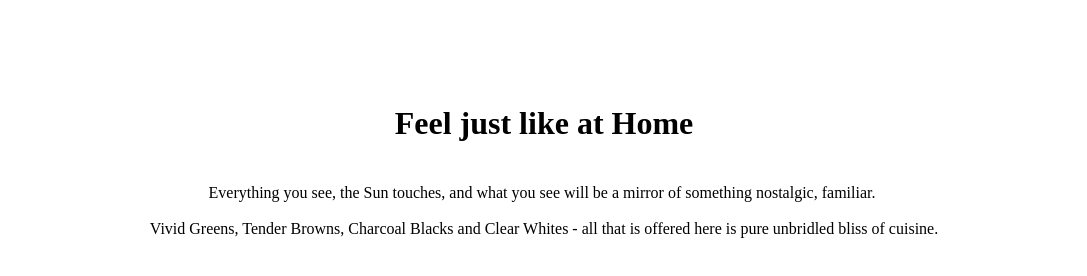
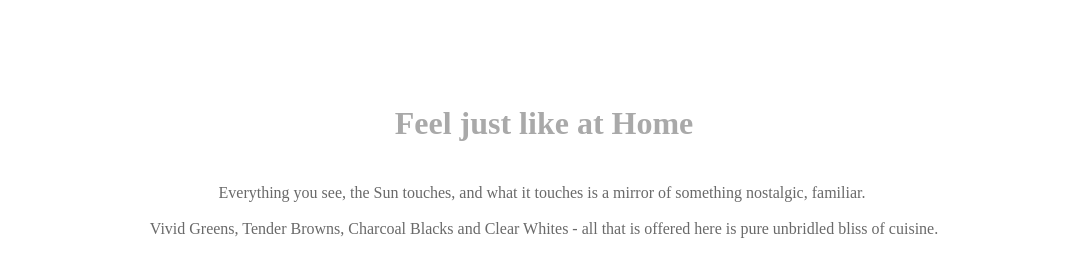
Before and after one commit to AidanPaoloBelmonte/restaurant-page, a website built with webpack: page src/base.html in a window 1280 px wide. Shown: the part 992-1268 px from the top of the page, without its empty margins (96-1183 px from the left). Built offline with nearby package versions, Linux system fonts and the light colour scheme.

Commit message:
Adjusted some styling on the home page

```diff
--- a/src/home.js
+++ b/src/home.js
@@ -17,7 +17,7 @@ export class HomePage extends Page {
     header.textContent = "Plate Leaf";
     greetings.textContent = "Feel just like at Home";
     desc.textContent =
-      "Everything you see, the Sun touches, and what you see will be a mirror of something nostalgic, familiar. \r\n \r\n";
+      "Everything you see, the Sun touches, and what it touches is a mirror of something nostalgic, familiar. \r\n \r\n";
     desc.textContent +=
       "Vivid Greens, Tender Browns, Charcoal Blacks and Clear Whites - all that is offered here is pure unbridled bliss of cuisine.";
 
--- a/src/styles.css
+++ b/src/styles.css
@@ -83,10 +83,12 @@ h1 {
 }
 
 #greeter > h2 {
+    color: darkgray;
     font-size: 2rem;
 }
 
 #greeter > p {
+    color: dimgray;
     text-align: center;
 
     white-space: pre;
```
